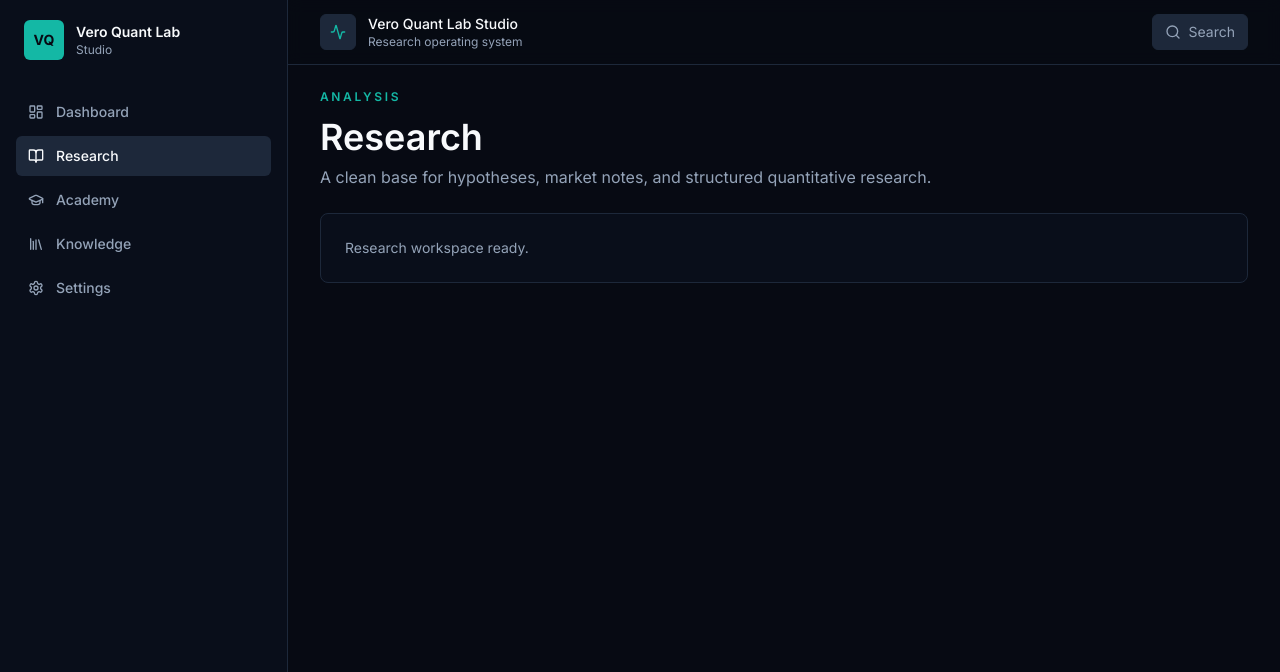
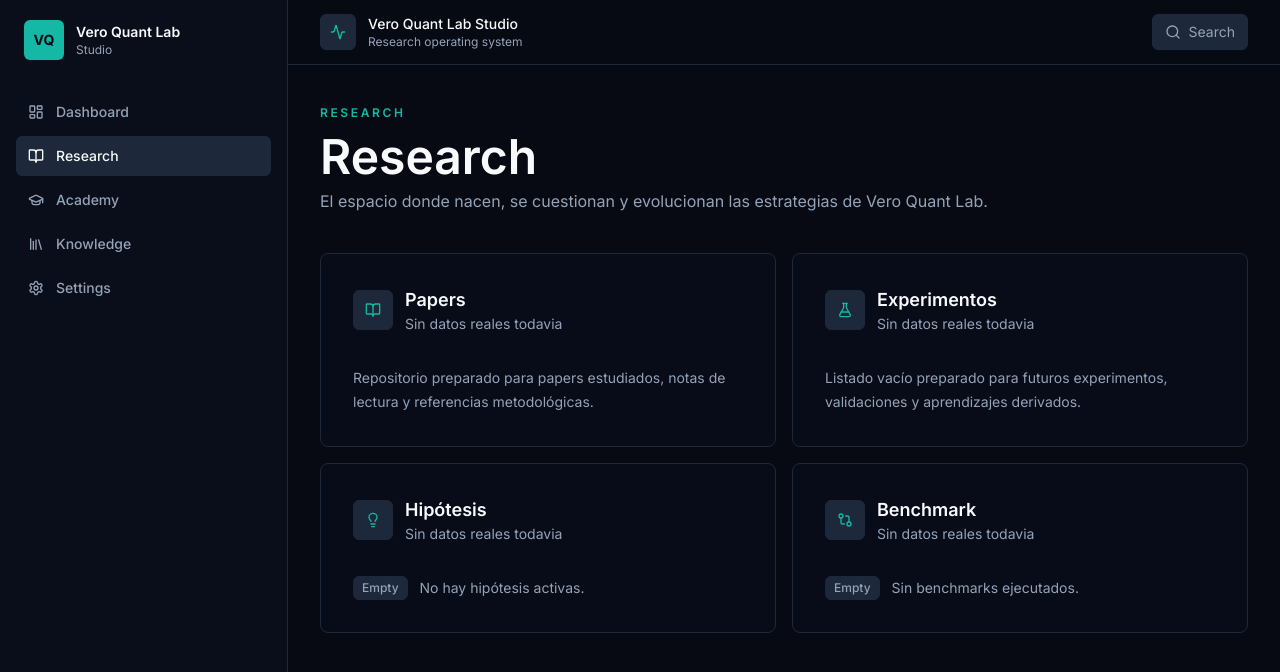
Before and after one commit to vero-pix/vero-quant-lab, a Next.js app: page /research in a window 1280 px wide. Shown: the top 672 px of the page. Built offline with nearby package versions, Linux system fonts and the light colour scheme.

Commit message:
feat: create research workspace

```diff
--- a/app/research/page.tsx
+++ b/app/research/page.tsx
@@ -1,16 +1,55 @@
-import { PageHeader } from "@/components/layout/page-header";
+import { BookOpen, FlaskConical, GitCompare, Lightbulb } from "lucide-react";
+
+import {
+  EmptyStateCard,
+  PageTitle,
+  Section,
+  StatusBadge,
+} from "@/components/design-system";
 
 export default function ResearchPage() {
   return (
-    <div className="space-y-6">
-      <PageHeader
-        eyebrow="Analysis"
+    <div className="space-y-10 py-4">
+      <PageTitle
+        eyebrow="Research"
         title="Research"
-        description="A clean base for hypotheses, market notes, and structured quantitative research."
+        description="El espacio donde nacen, se cuestionan y evolucionan las estrategias de Vero Quant Lab."
       />
-      <section className="rounded-lg border bg-card p-6 text-sm text-muted-foreground">
-        Research workspace ready.
-      </section>
+
+      <Section>
+        <div className="grid gap-4 lg:grid-cols-2">
+          <EmptyStateCard
+            title="Papers"
+            icon={BookOpen}
+            description="Repositorio preparado para papers estudiados, notas de lectura y referencias metodológicas."
+          />
+          <EmptyStateCard
+            title="Experimentos"
+            icon={FlaskConical}
+            description="Listado vacío preparado para futuros experimentos, validaciones y aprendizajes derivados."
+          />
+          <EmptyStateCard
+            title="Hipótesis"
+            icon={Lightbulb}
+            description={
+              <div className="flex items-center gap-3">
+                <StatusBadge tone="neutral">Empty</StatusBadge>
+                <span>No hay hipótesis activas.</span>
+              </div>
+            }
+          />
+          <EmptyStateCard
+            title="Benchmark"
+            icon={GitCompare}
+            description={
+              <div className="flex items-center gap-3">
+                <StatusBadge tone="neutral">Empty</StatusBadge>
+                <span>Sin benchmarks ejecutados.</span>
+              </div>
+            }
+          />
+        </div>
+      </Section>
     </div>
   );
 }
```
Also changed, not shown: 1 other file (tests, documents, lock files or other folders).
